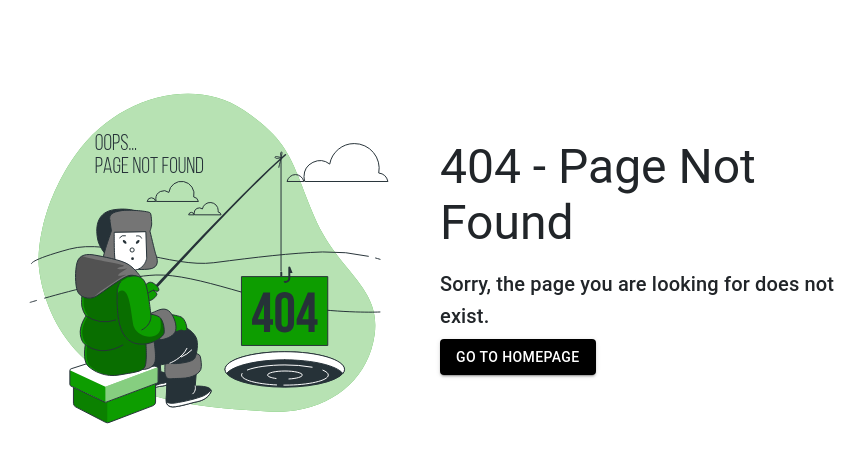
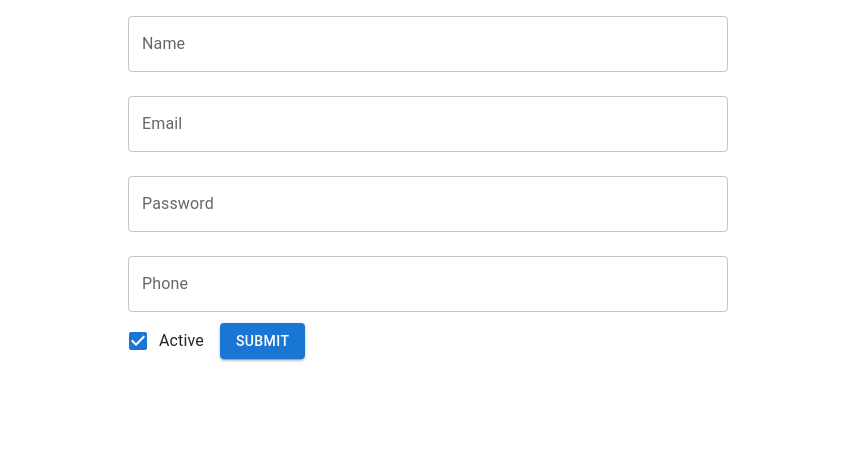
Before and after one commit to Yohannes444/wshaback-front, a React (Vite) app: page /signup in a window 1280 px wide. Before the commit this address had no page. Shown: the top 462 px of the page, without its empty margins (212-1076 px from the left). Built offline with nearby package versions, Linux system fonts and the light colour scheme; a web font is replaced by a local one.

Commit message:
commit s

```diff
--- a/src/App.jsx
+++ b/src/App.jsx
@@ -30,7 +30,7 @@ import TicketInvoice from "./pages/TicketInvoice";
 import DogAnime from "./components/animeDogComponent";
 import  ParentComponent from './components/mach'
 import  TryParentComponent from './components/machTryfectaResulat'
-
+import UserForm  from './components/UserForm'
 
 
 const App = () => {
@@ -99,6 +99,7 @@ const App = () => {
             ) : (
               <Route path="/" element={<Login />} />
             )}
+            <Route path="signup" element={<UserForm />} />
             <Route path="/*" element={<ErrorPage />} />
           </Routes>
         </div>
--- /dev/null
+++ b/src/components/UserForm.jsx
@@ -0,0 +1,117 @@
+// src/components/UserForm.js
+import React, { useState } from 'react';
+import { TextField, Button, FormControlLabel, Checkbox } from '@mui/material';
+import axios from 'axios';
+import { useDispatch } from "react-redux";
+import { useNavigate } from "react-router-dom";
+
+const UserForm = () => {
+  // Define state for each field
+  const dispatch = useDispatch();
+
+  const [name, setName] = useState('');
+  const [email, setEmail] = useState('');
+  const [password, setPassword] = useState('');
+  const [phone, setPhone] = useState('');
+  const [active, setActive] = useState(true);
+  const navigate = useNavigate();
+
+  // Handle form field changes
+  const handleChange = (event) => {
+    const { name, value, type, checked } = event.target;
+    if (type === 'checkbox') {
+      setActive(checked);
+    } else {
+      switch (name) {
+        case 'name':
+          setName(value);
+          break;
+        case 'email':
+          setEmail(value);
+          break;
+        case 'password':
+          setPassword(value);
+          break;
+        case 'phone':
+          setPhone(value);
+          break;
+        default:
+          break;
+      }
+    }
+  };
+
+  // Handle form submission
+  const handleSubmit = async (event) => {
+    event.preventDefault();
+
+    // Combine state variables into a single object
+    const formData = {
+      name,
+      email,
+      password,
+      phone,
+      role: 'cashier'
+    };
+
+    try {
+
+      // Send POST request to auth/signup endpoint
+      const response = await axios.post(`${import.meta.env.VITE_REACT_APP_VITE_API_URL}/user/signup`, formData);
+      if(response.status < 299){
+        navigate("/");
+      }
+      console.log(response.data); // Handle response
+    } catch (error) {
+      console.error('Error submitting form:', error);
+    }
+  };
+
+  return (
+    <form onSubmit={handleSubmit} style={{ maxWidth: '600px', margin: 'auto' }}>
+      <TextField
+        fullWidth
+        label="Name"
+        margin="normal"
+        name="name"
+        value={name}
+        onChange={handleChange}
+      />
+      <TextField
+        fullWidth
+        label="Email"
+        margin="normal"
+        name="email"
+        type="email"
+        value={email}
+        onChange={handleChange}
+      />
+      <TextField
+        fullWidth
+        label="Password"
+        type="password"
+        margin="normal"
+        name="password"
+        value={password}
+        onChange={handleChange}
+      />
+      <TextField
+        fullWidth
+        label="Phone"
+        margin="normal"
+        name="phone"
+        value={phone}
+        onChange={handleChange}
+      />
+      <FormControlLabel
+        control={<Checkbox checked={active} onChange={handleChange} name="active" />}
+        label="Active"
+      />
+      <Button type="submit" variant="contained" color="primary">
+        Submit
+      </Button>
+    </form>
+  );
+};
+
+export default UserForm;
--- a/src/pages/Login.jsx
+++ b/src/pages/Login.jsx
@@ -1,4 +1,4 @@
-import React, { useState } from "react";
+import React, { useState, useEffect } from "react";
 import Avatar from '@mui/material/Avatar';
 import Button from '@mui/material/Button';
 import TextField from '@mui/material/TextField';
@@ -15,6 +15,7 @@ import { useNavigate } from "react-router-dom";
 import IconButton from '@mui/material/IconButton';
 import Visibility from '@mui/icons-material/Visibility';
 import VisibilityOff from '@mui/icons-material/VisibilityOff';
+import axios from 'axios'
 
 export default function SignIn() {
   const dispatch = useDispatch();
@@ -23,6 +24,23 @@ export default function SignIn() {
   const [showPassword, setShowPassword] = useState(false); // State to manage password visibility
   const [loading, setLoading] = useState(false); // State to manage loading spinner
   const navigate = useNavigate();
+
+  useEffect(() => {
+    const fetchUser = async () => {
+      try {
+        const response = await axios.get(`${import.meta.env.VITE_REACT_APP_VITE_API_URL}/user`);
+        console.log("fetch users: ",response.data.length );
+        if (response.data.length < 1) {
+          navigate("/signup");
+        }
+      } catch (error) {
+        console.error("Error fetching user:", error);
+        navigate("/signup");
+      }
+    };
+
+    fetchUser();
+  }, [navigate]);
 
   const handleLogin = async () => {
     setLoading(true);
```
Also changed, not shown: 1 other file (tests, documents, lock files or other folders).
